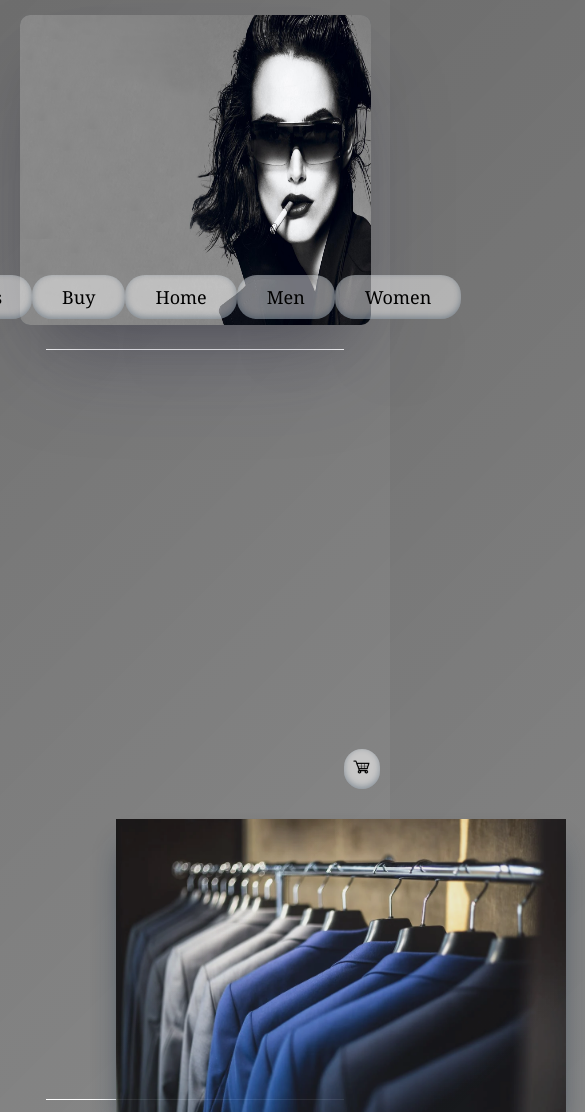
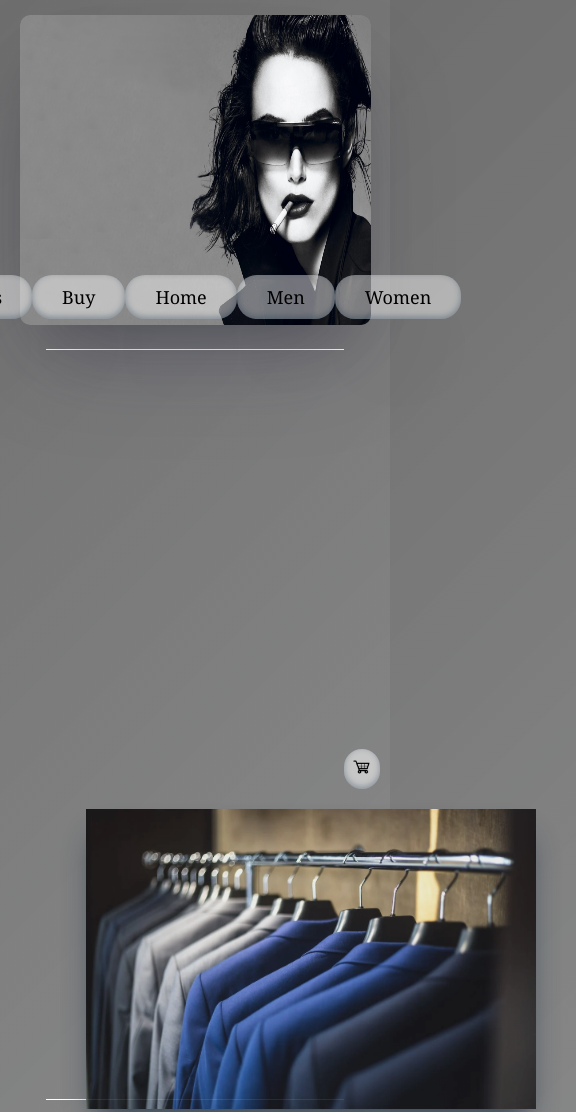
Before and after one commit to HasanRahic/Responsive-Clothing-Webshop, a plain HTML site: page index.html in a window 390 px wide. Shown: the top 1112 px of the page, 585 px wide, since content can reach past the window. Drawn offline with Linux system fonts and the light colour scheme.

Commit message:
first commit

```diff
--- a/style.css
+++ b/style.css
@@ -316,7 +316,7 @@ div.socials img{
         height: 750px;
     }
     div.website div img{
-        margin: 30px 70px;
+        margin: 20px 40px;
     }
     div.website div.tekst p{
         text-align: center;
```
